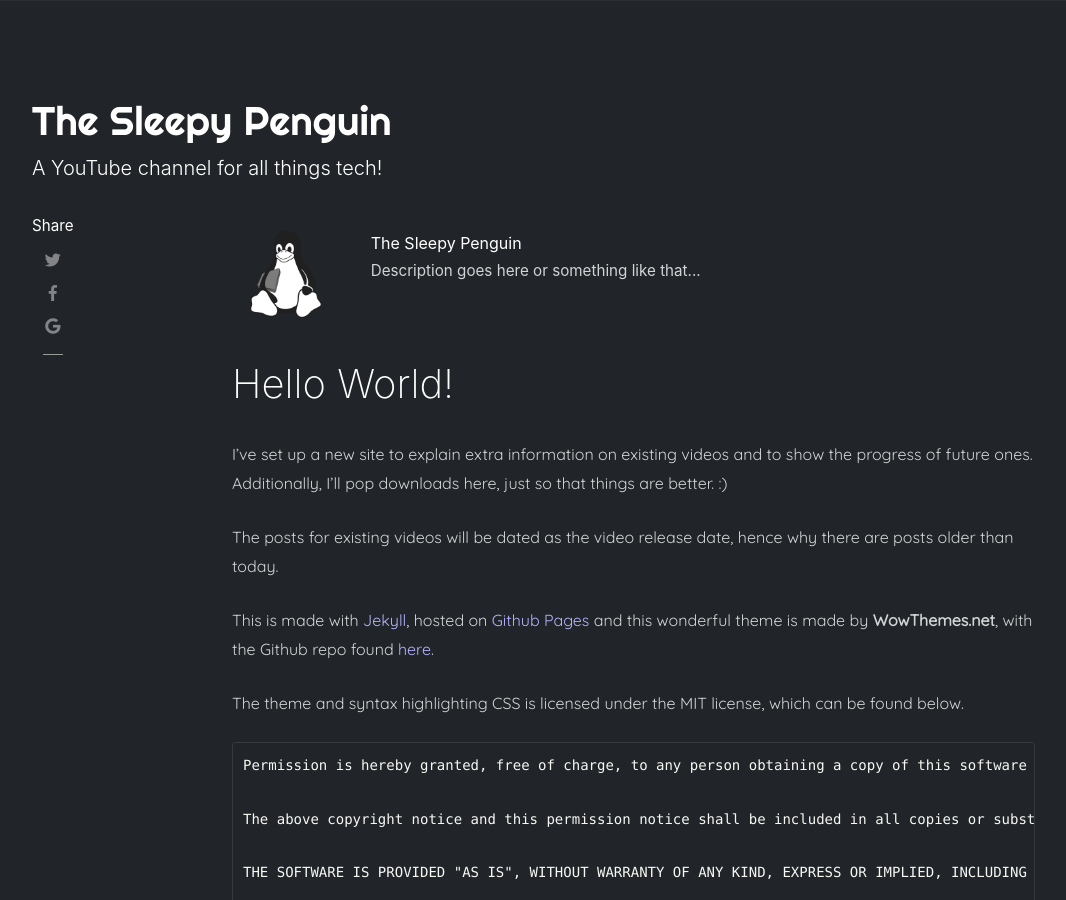
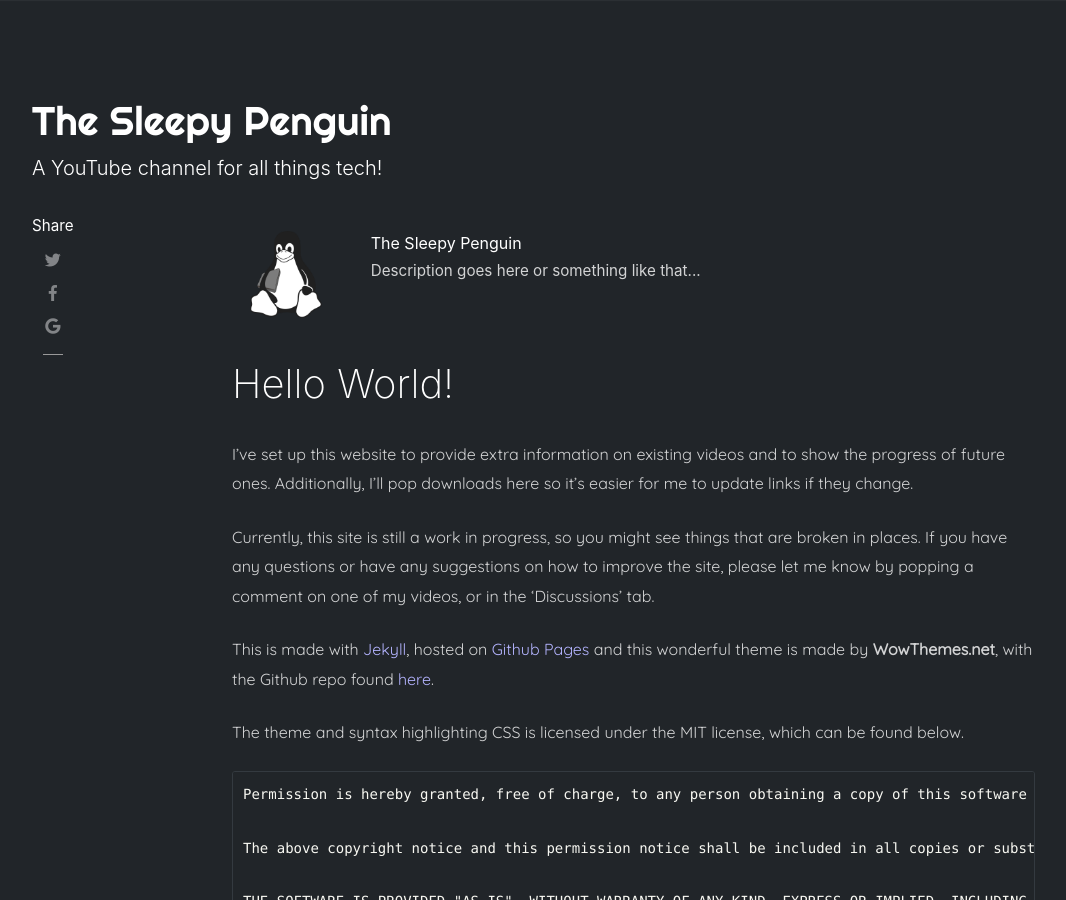
Before and after one commit to TheSleepyPenguin/TheSleepyPenguin.github.io, a Jekyll site: the page built from _posts/2018-12-27-hello-world.md, in a window 1280 px wide and 900 px high. Shown: the whole window, without its empty margins (53-1119 px from the left). Built offline with Jekyll 4.4.1, drawn with Linux system fonts in a browser that asks for light colours; nearby versions of some CDN libraries; comment, search, counter and statistics services are not loaded.

Commit message:
Updated Hello World post
Added Google site verification page

```diff
--- a/_posts/2018-12-27-hello-world.md
+++ b/_posts/2018-12-27-hello-world.md
@@ -9,9 +9,9 @@
 featured: true
 ---
 
-I've set up a new site to explain extra information on existing videos and to show the progress of future ones. Additionally, I'll pop downloads here, just so that things are better. :)
+I’ve set up this website to provide extra information on existing videos and to show the progress of future ones. Additionally, I’ll pop downloads here so it’s easier for me to update links if they change.
 
-The posts for existing videos will be dated as the video release date, hence why there are posts older than today.
+Currently, this site is still a work in progress, so you might see things that are broken in places. If you have any questions or have any suggestions on how to improve the site, please let me know by popping a comment on one of my videos, or in the ‘Discussions’ tab.
 
 This is made with [Jekyll](https://jekyllrb.com/), hosted on [Github Pages](https://pages.github.com/) and this wonderful theme is made by **WowThemes.net**, with the Github repo found [here](https://github.com/wowthemesnet/mediumish-theme-jekyll).
 
--- /dev/null
+++ b/googled49850cd438cc938.html
@@ -0,0 +1 @@
+google-site-verification: googled49850cd438cc938.html
```
